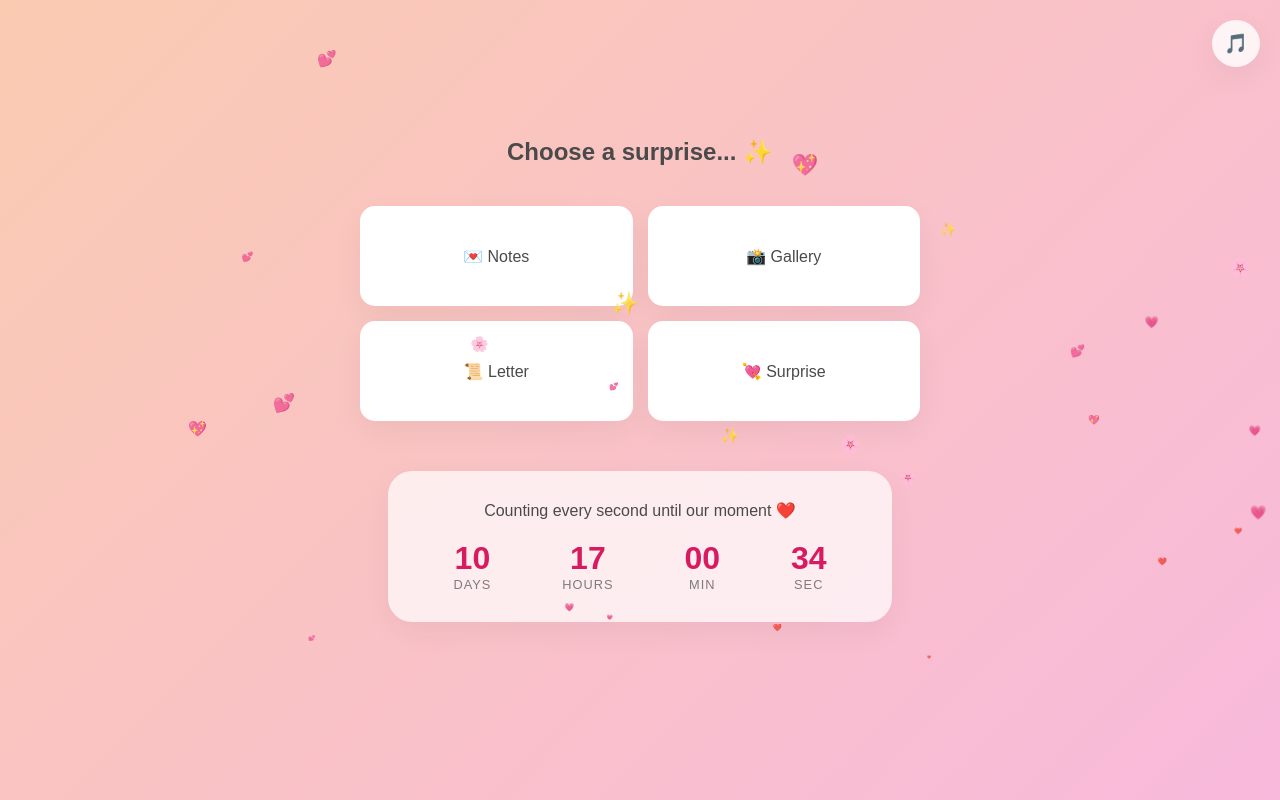
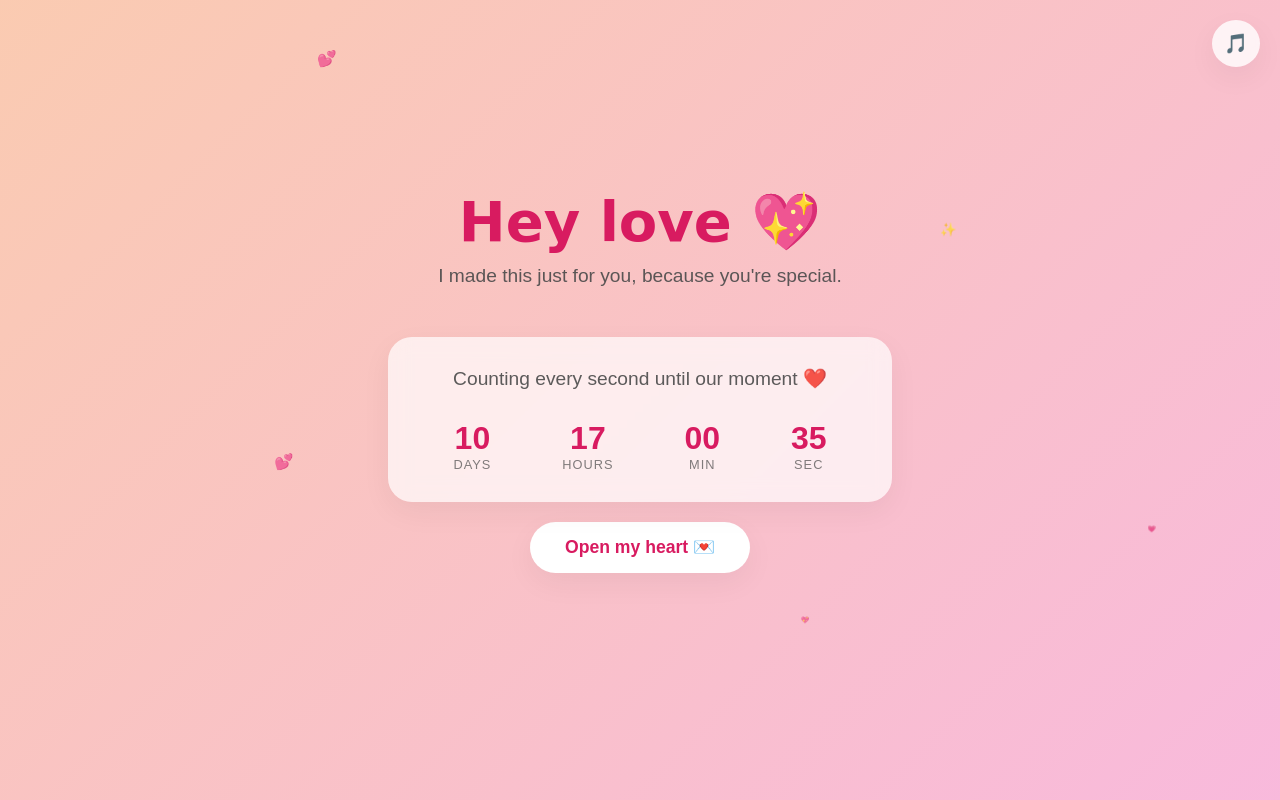
Before and after one commit to TomLivin/SurpriseSite, a plain HTML site: page index.html in a window 1280 px wide. Both pictures are taken after a click on the button "Open my heart 💌". Drawn offline with Linux system fonts and the light colour scheme.

Commit message:
Update index with music and time restriction

```diff
--- a/index.html
+++ b/index.html
@@ -432,6 +432,35 @@
             z-index: 2000;
         }
     </style>
+    <style>
+        @keyframes shake {
+
+            0%,
+            100% {
+                transform: translateX(0);
+            }
+
+            25% {
+                transform: translateX(-10px);
+            }
+
+            75% {
+                transform: translateX(10px);
+            }
+        }
+
+        .shake {
+            animation: shake 0.5s ease-in-out;
+        }
+
+        .block-hint {
+            color: #d81b60;
+            font-weight: 600;
+            margin-top: 15px;
+            height: 24px;
+            transition: opacity 0.3s ease;
+        }
+    </style>
 </head>
 
 <body>
@@ -446,7 +475,7 @@
                 2. Change the src below to your filename: <source src="music.mp3" type="audio/mpeg">
                 Alternatively, paste a direct link to the music sample in the src.
             -->
-            <source src="https://www.soundhelix.com/examples/mp3/SoundHelix-Song-1.mp3" type="audio/mpeg">
+            <source src="夜明けの風.mp3" type="audio/mpeg">
         </audio>
     </div>
 
@@ -457,19 +486,8 @@
     <section class="hero content-section visible" id="landing-section">
         <h1>Hey love 💖</h1>
         <p>I made this just for you, because you're special.</p>
-        <button class="btn-main" id="open-heart">Open my heart 💌</button>
-    </section>
 
-    <!-- Section 2: Main Navigation Menu (New) -->
-    <section class="content-section" id="menu-section">
-        <h2>Choose a surprise... ✨</h2>
-        <div class="reasons-grid" style="margin-top: 40px;">
-            <div class="reason-card" onclick="showSection('notes-section')">💌 Notes</div>
-            <div class="reason-card" onclick="showSection('gallery-section')">📸 Gallery</div>
-            <div class="reason-card" onclick="showSection('letter-section')">📜 Letter</div>
-            <div class="reason-card" onclick="showSection('proposal-section')">💘 Surprise</div>
-        </div>
-        <div class="countdown-container" id="timer-box" style="display: block; margin-top: 50px;">
+        <div class="countdown-container" id="timer-box" style="display: block; margin: 20px 0;">
             <p>Counting every second until our moment ❤️</p>
             <div class="countdown-timer">
                 <div class="timer-part"><span class="timer-num" id="days">00</span><span class="timer-label">Days</span>
@@ -481,6 +499,20 @@
                 <div class="timer-part"><span class="timer-num" id="seconds">00</span><span
                         class="timer-label">Sec</span></div>
             </div>
+        </div>
+
+        <button class="btn-main" id="open-heart">Open my heart 💌</button>
+        <div id="block-hint" class="block-hint"></div>
+    </section>
+
+    <!-- Section 2: Main Navigation Menu (New) -->
+    <section class="content-section" id="menu-section">
+        <h2>Choose a surprise... ✨</h2>
+        <div class="reasons-grid" style="margin-top: 40px;">
+            <div class="reason-card" onclick="showSection('notes-section')">💌 Notes</div>
+            <div class="reason-card" onclick="showSection('gallery-section')">📸 Gallery</div>
+            <div class="reason-card" onclick="showSection('letter-section')">📜 Letter</div>
+            <div class="reason-card" onclick="showSection('proposal-section')">💘 Surprise</div>
         </div>
     </section>
 
@@ -591,8 +623,40 @@
             'proposal-section'
         ];
 
+        const quirkyMessages = [
+            "Too soon, impatient! 😝",
+            "Nice try, but the magic's not ready yet! ✨",
+            "Hold your horses! 🐎 (Wait for the timer)",
+            "Wait for the big day, love! ❤️",
+            "I see you peeking! 🙈",
+            "Patience is a virtue... supposedly! 🙄",
+            "Still counting down! ⏳",
+            "No early access for you! 🙅‍♀️"
+        ];
+
         // --- Core Interactions ---
         openHeartBtn.addEventListener('click', () => {
+            const targetDate = new Date('February 14, 2026 00:00:00').getTime();
+            const now = new Date().getTime();
+            const blockHint = document.getElementById('block-hint');
+
+            if (now < targetDate) {
+                // Blocked!
+                openHeartBtn.classList.remove('shake');
+                void openHeartBtn.offsetWidth; // Trigger reflow
+                openHeartBtn.classList.add('shake');
+
+                const randomMsg = quirkyMessages[Math.floor(Math.random() * quirkyMessages.length)];
+                blockHint.textContent = randomMsg;
+                blockHint.style.opacity = 1;
+
+                setTimeout(() => {
+                    blockHint.style.opacity = 0;
+                }, 2000);
+
+                return; // Stop here
+            }
+
             showSection('menu-section');
             startCountdown();
             createHeartStorm();
@@ -750,6 +814,7 @@
             document.body.appendChild(egg);
         }, 30000);
 
+        startCountdown();
     </script>
 </body>
 
```
